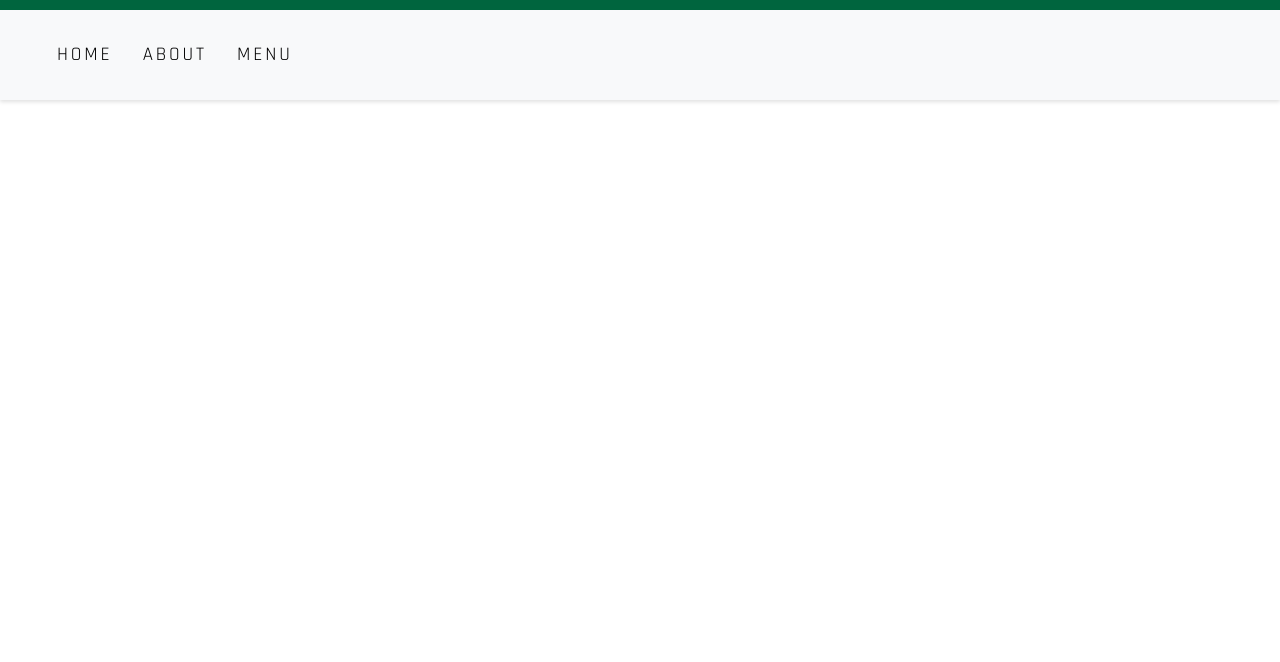
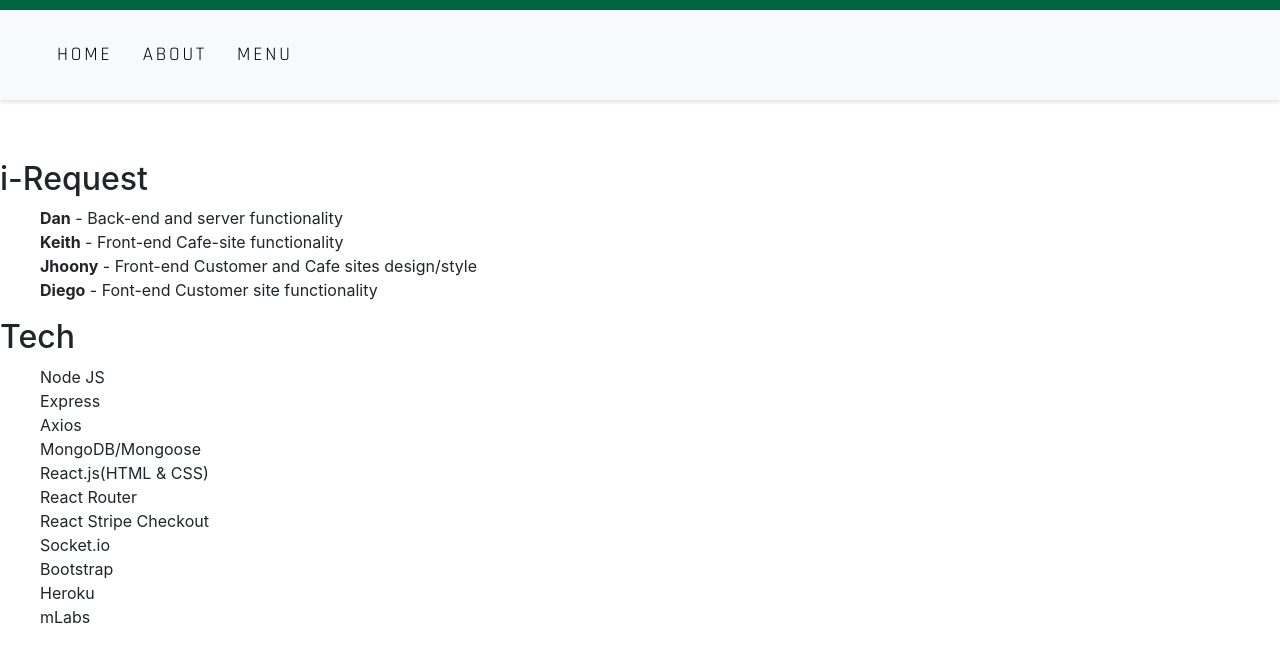
Before and after one commit to i-request/IReq-FE-User, a React (Create React App) app in the folder ireq-fe-user/: page /about in a window 1280 px wide. Shown: the top 662 px of the page. Built offline with nearby package versions, Linux system fonts and the light colour scheme.

Commit message:
added About page info

```diff
--- /dev/null
+++ b/ireq-fe-user/src/components/About.js
@@ -0,0 +1,34 @@
+import React from 'react';
+
+
+const About = (props) => (
+  <div className='About'>
+    <div>
+      <h2>i-Request</h2>
+      <ul>
+        <li><strong>Dan</strong> - Back-end and server functionality</li>
+        <li><strong>Keith</strong> - Front-end Cafe-site functionality</li>
+        <li><strong>Jhoony</strong> - Front-end Customer and Cafe sites design/style</li>
+        <li><strong>Diego</strong> - Font-end Customer site functionality</li>
+      </ul>
+    </div>
+    <div>
+      <h2>Tech</h2>
+      <ul>
+        <li>Node JS</li>
+        <li>Express</li>
+        <li>Axios</li>
+        <li>MongoDB/Mongoose</li>
+        <li>React.js(HTML & CSS)</li>
+        <li>React Router</li>
+        <li>React Stripe Checkout</li>
+        <li> Socket.io</li>
+        <li>Bootstrap</li>
+        <li>Heroku</li>
+        <li>mLabs</li>
+      </ul>
+    </div>
+  </div>
+)
+
+export default About;
--- a/ireq-fe-user/src/components/App.css
+++ b/ireq-fe-user/src/components/App.css
@@ -389,3 +389,8 @@ li {
   /* bring your own prefixes */
   transform: translate(-50%, -50%);
 }
+
+.About {
+  position: absolute;
+  top: 20%;
+}
--- a/ireq-fe-user/src/components/App.js
+++ b/ireq-fe-user/src/components/App.js
@@ -2,10 +2,11 @@ import React, { Component } from 'react';
 import { BrowserRouter, Route, Switch } from 'react-router-dom';
 import './App.css';
 
-import Home from './Home'
-import Menu from './Menu'
+import About from './About';
+import Home from './Home';
+import Menu from './Menu';
 import NavBar from './NavBar';
-import Success from './Success'
+import Success from './Success';
 
 class App extends Component {
   render() {
@@ -33,7 +34,4 @@ const NoMatch = () => (
 )
 
 
-const About = (props) => (
-  <div>About</div>
-)
 export default App;
--- a/ireq-fe-user/src/components/Home.js
+++ b/ireq-fe-user/src/components/Home.js
@@ -1,5 +1,5 @@
 import React, { Component } from 'react';
-
+import { Link } from 'react-router-dom';
 
 
 class Home extends Component {
@@ -7,6 +7,7 @@ class Home extends Component {
     return (
       <div className='Home'>
       <h1>WELCOME</h1>
+      <h2><Link to='/menu'>Press here to see the MENU</Link></h2>
       </div>
     );
   }
```
Also changed, not shown: ireq-fe-user/src/components/Menu.js (+0 -16 lines).
